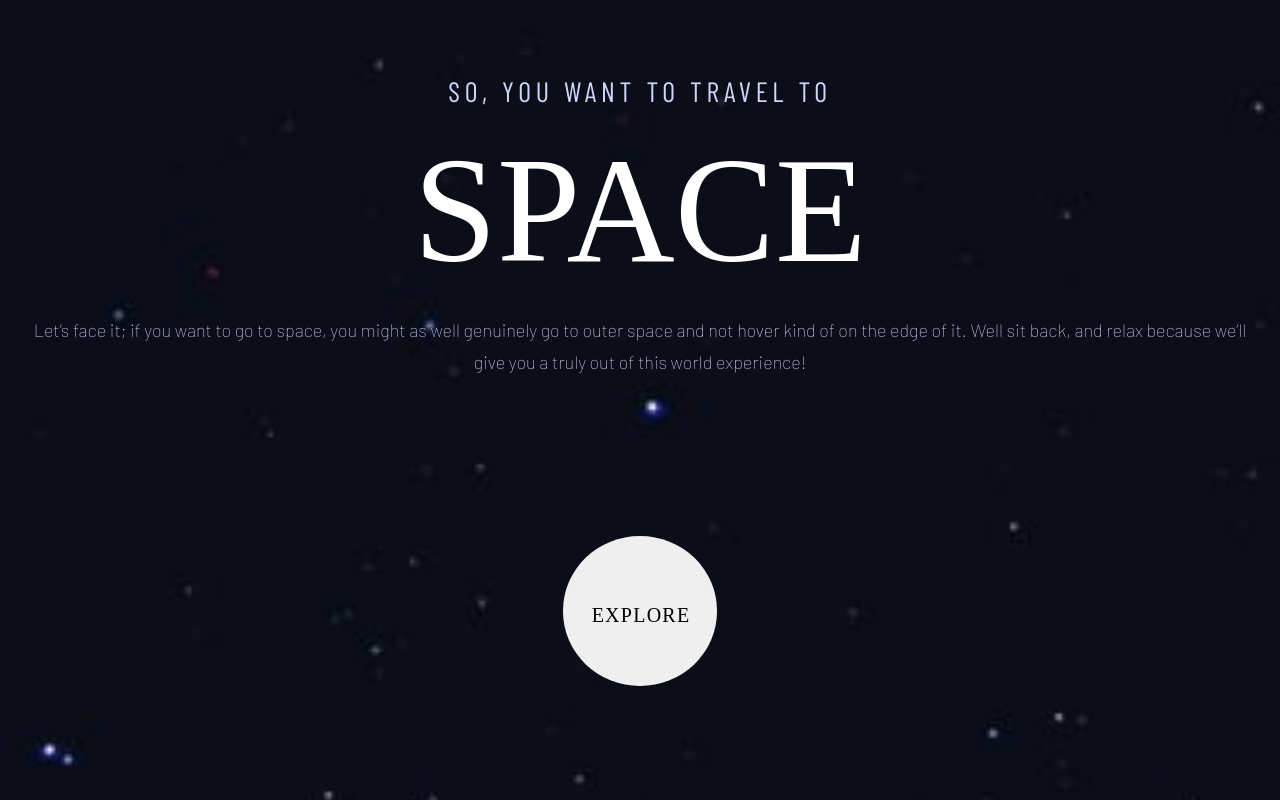
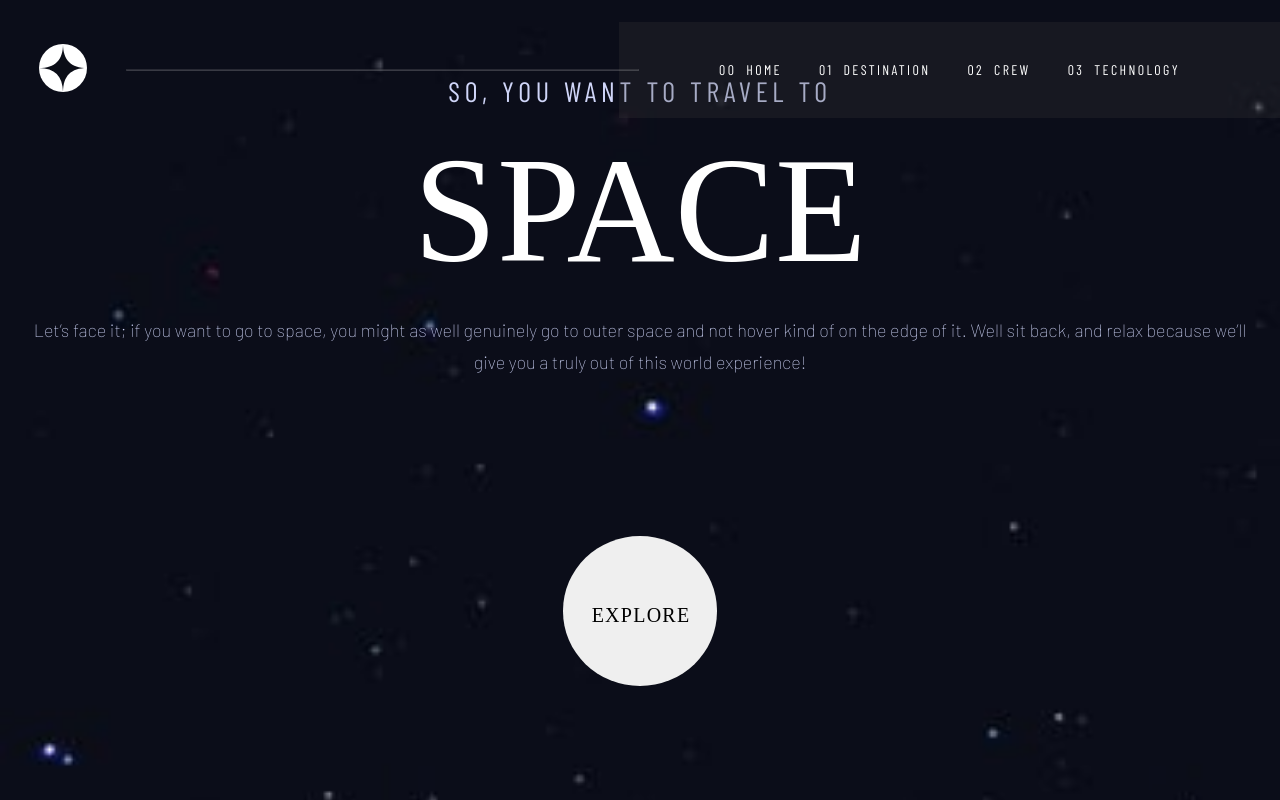
Before and after one commit to MargaritaBusyginaCa/space-tourism-website, a Vue app: page / in a window 1280 px wide. Built offline with nearby package versions, Linux system fonts and the light colour scheme; a web font is replaced by a local one.

Commit message:
add navbar

```diff
--- a/src/App.vue
+++ b/src/App.vue
@@ -1,9 +1,9 @@
 <script setup>
-// import Navbar from './components/Navbar.vue';
+import Navbar from "@/components/Navbar.vue";
 </script>
 
 <template>
-  <!-- <Navbar /> -->
+  <Navbar />
   <RouterView />
 </template>
 
--- a/src/assets/global.scss
+++ b/src/assets/global.scss
@@ -49,7 +49,7 @@ h1 {
   color: $lavender;
 }
 
-@media (max-width: 600px) {
+@media (max-width: 768px) {
   h1 {
     font-size: 80px;
   }
--- a/src/components/Navbar.vue
+++ b/src/components/Navbar.vue
@@ -0,0 +1,119 @@
+<script setup>
+import { ref } from "vue";
+const links = ref([
+  {
+    name: "Home",
+    path: "/",
+  },
+  {
+    name: "Destination",
+    path: "/destination",
+  },
+  {
+    name: "Crew",
+    path: "/crew",
+  },
+  {
+    name: "Technology",
+    path: "/technology",
+  },
+]);
+</script>
+
+<template>
+  <nav>
+    <router-link to="/">
+      <img class="logo" src="/assets/shared/logo.svg" alt="our logo"
+    /></router-link>
+    <div class="hamburger">
+      <img src="/assets/shared/icon-hamburger.svg" alt="hamburger menu" />
+    </div>
+    <hr />
+    <ul class="navigator">
+      <li v-for="(link, index) in links" :key="link.name">
+        <router-link :to="link.path"
+          ><span>0{{ index }}</span
+          >{{ link.name }}</router-link
+        >
+      </li>
+    </ul>
+  </nav>
+</template>
+
+<style lang="scss" scoped>
+@import "@/assets/variables.scss";
+nav {
+  display: flex;
+  justify-content: space-between;
+  align-items: center;
+  padding: 24px;
+  position: absolute;
+  width: calc(100% - 24px * 2);
+
+  .logo {
+    height: 40px;
+    width: 40px;
+  }
+}
+ul {
+  display: none;
+}
+hr {
+  display: none;
+}
+//tablets
+@media (min-width: 600px) {
+  nav {
+    padding: 0;
+    width: 100%;
+    .logo {
+      padding: 24px 39px;
+      height: 48px;
+      width: 48px;
+    }
+    .hamburger {
+      display: none;
+    }
+    ul {
+      display: flex;
+      list-style-type: none;
+      gap: 37px;
+      background-color: rgba(56, 56, 56, 0.269);
+      margin: 0;
+      padding: 39px 48px;
+      a {
+        color: $white;
+        text-decoration: none;
+        font-family: $font_secondary_condensed;
+        font-size: 14px;
+        letter-spacing: 2.36px;
+        text-transform: uppercase;
+      }
+      span {
+        display: none;
+      }
+    }
+  }
+}
+
+//desktops
+@media (min-width: 901px) {
+  nav {
+    margin: 20px 0;
+    ul {
+      padding: 39px 100px;
+      span {
+        display: unset;
+        margin-right: 10px;
+      }
+    }
+    hr {
+      display: unset;
+      width: 100%;
+      opacity: 0.2;
+      z-index: 100;
+      margin-right: -20px;
+    }
+  }
+}
+</style>
--- /dev/null
+++ b/src/pages/Destination.vue
@@ -0,0 +1,3 @@
+<template>
+  <h1>Hello World</h1>
+</template>
--- a/src/pages/Home.vue
+++ b/src/pages/Home.vue
@@ -1,4 +1,10 @@
-<script setup></script>
+<script setup>
+import { useRouter } from "vue-router";
+const router = useRouter();
+const navigate = () => {
+  router.push("/destination");
+};
+</script>
 
 <template>
   <section class="home-space">
@@ -13,7 +19,7 @@
       </p>
     </div>
     <div class="explore-btn">
-      <button>EXPLORE</button>
+      <button @click="navigate">EXPLORE</button>
     </div>
   </section>
 </template>
--- a/src/router.js
+++ b/src/router.js
@@ -1,10 +1,16 @@
 import { createRouter, createWebHistory } from "vue-router";
 import Home from "@/pages/Home.vue";
+import Destination from "@/pages/Destination.vue";
 const routes = [
   {
     path: "/",
     name: "Home",
     component: Home,
+  },
+  {
+    path: "/destination",
+    name: "Destination",
+    component: Destination,
   },
   //   {
   //     path: "/slideshow/:name",
```
